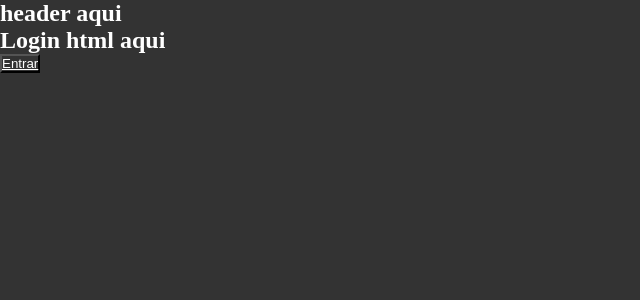
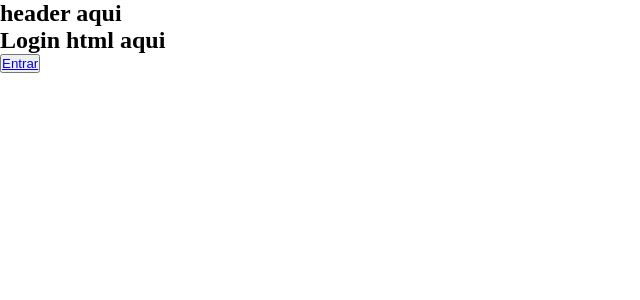
Before and after one commit to RodrigoSobralM/DNC-E-COMMERCE, a React (Vite) app in the folder dnc-e-com-grupo/: page / in a window 1280 px wide. Shown: the top 300 px of the page, without its empty margins (0-640 px from the left). Built offline with nearby package versions, Linux system fonts and the light colour scheme.

Commit message:
padrao bg branco

```diff
--- a/dnc-e-com-grupo/src/index.scss
+++ b/dnc-e-com-grupo/src/index.scss
@@ -1,7 +1,5 @@
 * {
-    background-color: #333;
     box-sizing: border-box;
-    color: #fff;
     padding: 0;
     margin: 0;
   }
```
